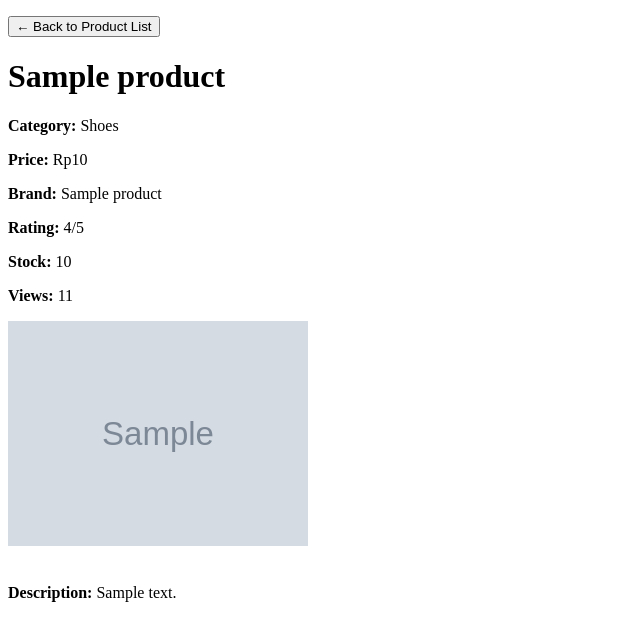
After one commit to CerebrumCoder/treble-eshop, a Django app: page /product/00000000-0000-0000-0000-000000000001/ in a window 1280 px wide. The commit adds this page. Shown: the top 641 px of the page, without its empty margins (0-640 px from the left). Run offline with Django 5.2, Linux system fonts and the light colour scheme; tables that the repository leaves empty hold one stand-in row (values such as "Sample post"); grey boxes marked "Sample" are stand-in pictures.

Commit message:
Completed Tugas 3: Implementasi Form dan Data Delivery pada Django

```diff
--- a/main/models.py
+++ b/main/models.py
@@ -1,3 +1,4 @@
+from datetime import datetime, timezone
 import uuid
 from django.db import models
 
@@ -14,14 +15,11 @@ from django.db import models
 # yang belum diaplikasikan ke dalam basis data.
 
 class Product(models.Model):
-    # CATEGORY_CHOICES = [
-    #     ('shoes', 'Shoes'),
-    #     ('jersey', 'Jersey'),
-    #     ('brand', 'Brand'),
-    #     ('match', 'Match'),
-    #     ('rumor', 'Rumor'),
-    #     ('analysis', 'Analysis'),
-    # ]
+    CATEGORY_CHOICES = [
+        ('shoes', 'Shoes'),
+        ('jersey', 'Jersey'),
+        ('brand', 'Brand'),
+    ]
 
     # Dari Tugas 2
     # ID Produk
@@ -29,33 +27,27 @@ class Product(models.Model):
     name = models.CharField(max_length=255)
     price = models.IntegerField()
     description = models.TextField()
-    thumbnail = models.URLField(blank=True, null=True)
-    category = models.CharField(max_length=50)
-    is_featured = models.BooleanField(default=False)
+    thumbnail = models.URLField()
+    category = models.CharField(max_length=20)
 
     # Tambahan dari Neal
     product_views = models.PositiveIntegerField(default=0)
     stock = models.IntegerField(default=0)
     rating = models.IntegerField(default=0)
     brand_name = models.CharField(max_length=255, default="Generic Brand")
-    quantity = models.IntegerField(default=0)
 
-    # id = models.UUIDField(primary_key=True, default=uuid.uuid4, editable=False)
-    # title = models.CharField(max_length=255)
-    # content = models.TextField()
-    # category = models.CharField(max_length=20, choices=CATEGORY_CHOICES, default='update')
-    # thumbnail = models.URLField(blank=True, null=True)
-    # news_views = models.PositiveIntegerField(default=0)
-    # created_at = models.DateTimeField(auto_now_add=True)
-    # is_featured = models.BooleanField(default=False)
+    # Dari Tutorial
+    title = models.CharField(max_length=255, default="Produk")
+    content = models.TextField(default="")
+    category = models.CharField(max_length=20, choices=CATEGORY_CHOICES, default='update')
+    thumbnail = models.URLField(blank=True, null=True)
+    news_views = models.PositiveIntegerField(default=0)
+    # created_at = models.DateTimeField(default=lambda: datetime.now(timezone.utc))
+    is_featured = models.BooleanField(default=False)
 
     # Mengembalikan nama produk
     def __str__(self):
         return self.name
-
-    @property
-    def is_product_hot(self):
-        return self.product_views > 20
 
     def increment_views(self):
         self.product_views += 1
@@ -68,3 +60,15 @@ class Product(models.Model):
         if amount > 0:
             self.stock += amount
             self.save()
+
+    @property
+    def is_out_of_stock(self):
+        return self.stock <= 0
+
+    @property
+    def is_product_hot(self):
+        return self.product_views > 20
+
+    @property
+    def price_in_rupiah(self):
+        return f"Rp{self.price:,}".replace(',', '.')
--- /dev/null
+++ b/main/templates/base.html
@@ -0,0 +1,13 @@
+{% load static %}
+<!DOCTYPE html>
+<html lang="en">
+<head>
+    <meta charset="UTF-8" />
+    <meta name="viewport" content="width=device-width, initial-scale=1.0" />
+    {% block meta %} {% endblock meta %}
+</head>
+
+<body>
+    {% block content %} {% endblock content %}
+</body>
+</html>
--- /dev/null
+++ b/main/templates/product_detail.html
@@ -0,0 +1,26 @@
+{% extends 'base.html' %}
+{% block content %}
+<p><a href="{% url 'main:show_main' %}"><button>← Back to Product List</button></a></p>
+
+<h1>{{ product.name }}</h1>
+<p><b>Category:</b> {{ product.get_category_display }}</p>
+<p><b>Price:</b> {{ product.price_in_rupiah }}</p>
+<p><b>Brand:</b> {{ product.brand_name }}</p>
+<p><b>Rating:</b> {{ product.rating }}/5</p>
+<p><b>Stock:</b> {{ product.stock }}</p>
+<p><b>Views:</b> {{ product.product_views }}</p>
+
+{% if product.thumbnail %}
+<img src="{{ product.thumbnail }}" alt="Product thumbnail" width="300">
+<br /><br />
+{% endif %}
+
+{% if product.description != '' %}
+<p><b>Description:</b> {{ product.description }}</p>
+{% endif %}
+
+{% if product.is_product_hot %}
+<p><b>This product is hot!🔥</b></p>
+{% endif %}
+
+{% endblock content %}
--- a/main/urls.py
+++ b/main/urls.py
@@ -1,9 +1,24 @@
 from django.urls import path
-from main.views import show_main
+from main.views import (show_main, create_product, show_product,
+                        show_xml, show_json, show_xml_by_id, show_json_by_id)
 
 app_name = 'main'
 
 urlpatterns = [
     path('', show_main, name='show_main'),
-    # path('index/', index, name='index'),
+    path('create-product/', create_product, name='create_product'),
+    path('product/<str:id>/', show_product, name='show_product'),
+
+    # Akses xml data masing2 produk
+    path('xml/', show_xml, name='show_xml'),
+
+    # Akses json data masing2 produk
+    path('json/', show_json, name='show_json'),
+
+    # Akses xml data produk berdasarkan id
+    path('xml/<str:product_id>/', show_xml_by_id, name='show_xml_by_id'),
+
+    # Akses json data produk berdasarkan id
+    path('json/<str:product_id>/', show_json_by_id, name='show_json_by_id'),
+
 ]
--- a/main/views.py
+++ b/main/views.py
@@ -1,25 +1,101 @@
 # "from django.shortcuts import render" berguna untuk mengimpor fungsi render dari modul django.shortcuts
 # Fungsi render akan digunakan untuk render tampilan HTML dengan menggunakan data yang diberikan.
 
-from django.shortcuts import render
+from django.shortcuts import render, redirect, get_object_or_404
+from main.models import Product
+from main.forms import ProductForm
+
+# Untuk mengembalikan data dalam bentuk XML
+# HttpResponse merupakan class yang digunakan
+# untuk menyusun respon yang ingin dikembalikan oleh server ke user
 from django.http import HttpResponse
+from django.core import serializers
 
 def show_main(request):
+    product_list = Product.objects.all()
     context = {
         'nama_aplikasi': 'Treble Eshop',
         'npm': '2406348282',
         'name': 'Neal Guarddin',
         'class': 'PBP A',
+        'product_list': product_list
     }
     # Fungsi ini akan merender template main.html
     return render(request, 'main.html', context)
 
+# Untuk tambah produk baru
+def create_product(request):
+    form = ProductForm(request.POST or None)
 
-# def index(request):
+    if form.is_valid() and request.method == "POST":
+        form.save()
+        return redirect('main:show_main')
+
+    context = {'form': form}
+    return render(request, "create_product.html", context)
+
+# Untuk melihat produk secara detail
+def show_product(request, id):
+    # Ambil produk berdasarkan id
+    product = get_object_or_404(Product, pk=id)
+    # Tambahkan jumlah views
+    product.increment_views()
+
+    context = {
+        'product': product,
+    }
+
+    return render(request, "product_detail.html", context)
+
+# Untuk mengembalikan data semua produk dalam bentuk XML
+def show_xml(request):
+    product_list = Product.objects.all()
+
+    # serializers digunakan untuk translate objek
+    # model menjadi format lain seperti dalam fungsi ini adalah XML.
+    xml_data = serializers.serialize("xml", product_list)
+    return HttpResponse(xml_data, content_type="application/xml")
+
+# Untuk mengembalikan data semua produk dalam bentuk JSON
+def show_json(request):
+    product_list = Product.objects.all()
+    json_data = serializers.serialize("json", product_list)
+    return HttpResponse(json_data, content_type="application/json")
+
+# Untuk mengembalikan data berdasarkan ID dalam bentuk XML
+def show_xml_by_id(request, product_id):
+    # Untuk mendapatkan data berdasarkan ID, kita dapat menggunakan
+    # berbagai jenis method milik Django, dua di antaranya adalah filter()
+    # dan get(). Namun, kedua method ini memiliki perbedaan yang cukup signifikan.
+    # filter() dapat digunakan untuk mengambil data satu objek atau berbagai objek
+    # yang memenuhi kondisi yang ditetapkan, sedangkan get() dapat digunakan untuk
+    # mengambil data satu objek saja.
+    try:
+        product_item = Product.objects.filter(pk=product_id)
+        xml_data = serializers.serialize("xml", product_item)
+        return HttpResponse(xml_data, content_type="application/xml")
+    except Product.DoesNotExist:
+       return HttpResponse(status=404)
+
+# Untuk mengembalikan data berdasarkan ID dalam bentuk JSON
+def show_json_by_id(request, product_id):
+    try:
+        product_item = Product.objects.filter(pk=product_id)
+        json_data = serializers.serialize("json", product_item)
+        return HttpResponse(json_data, content_type="application/json")
+    except Product.DoesNotExist:
+       return HttpResponse(status=404)
+
+# def add_employee(request):
+#     employee = Employee.objects.create(
+#         name = "Neal",
+#         age = 15,
+#         persona = "Neal adalah mahasiswa S1 Fasilkom UI",
+#     )
 #     context = {
-#         'nama_aplikasi': 'Treble Eshop',
-#         'npm': '2406348282',
-#         'name': 'Neal Guarddin',
-#         'class': 'PBP A',
+#         'name': employee.name,
+#         'age': employee.age,
+#         'persona': employee.persona
 #     }
-#     return render(request, 'index.html', context)
+
+#     return render(request, "employee.html", context)
--- a/treble_eshop/settings.py
+++ b/treble_eshop/settings.py
@@ -32,6 +32,9 @@ DEBUG = True
 
 ALLOWED_HOSTS = ["localhost", "127.0.0.1", "neal-guarddin-trebleeshop.pbp.cs.ui.ac.id"]
 
+CSRF_TRUSTED_ORIGINS = [
+    "https://neal-guarddin-trebleeshop.pbp.cs.ui.ac.id"
+]
 
 # Application definition
 
@@ -60,7 +63,7 @@ ROOT_URLCONF = 'treble_eshop.urls'
 TEMPLATES = [
     {
         'BACKEND': 'django.template.backends.django.DjangoTemplates',
-        'DIRS': [],
+        'DIRS': [BASE_DIR / 'templates'], # Tambahkan konten baris ini
         'APP_DIRS': True,
         'OPTIONS': {
             'context_processors': [
```
Also changed, not shown: main/forms.py (added, +7 -0 lines), main/templates/create_product.html (added, +20 -0 lines), main/templates/index.html (deleted, +0 -17 lines), main/templates/main.html (+39 -4 lines), All-Data-JSON.png (added), All-Data-XML.png (added), JSON-Data-ID.png (added), README.md, XML-Data-ID.png (added), image.png (deleted), main/migrations/0004_remove_product_is_featured_alter_product_category.py (added), main/migrations/0005_remove_product_quantity.py (added), main/migrations/0006_product_content_product_is_featured_and_more.py (added).
